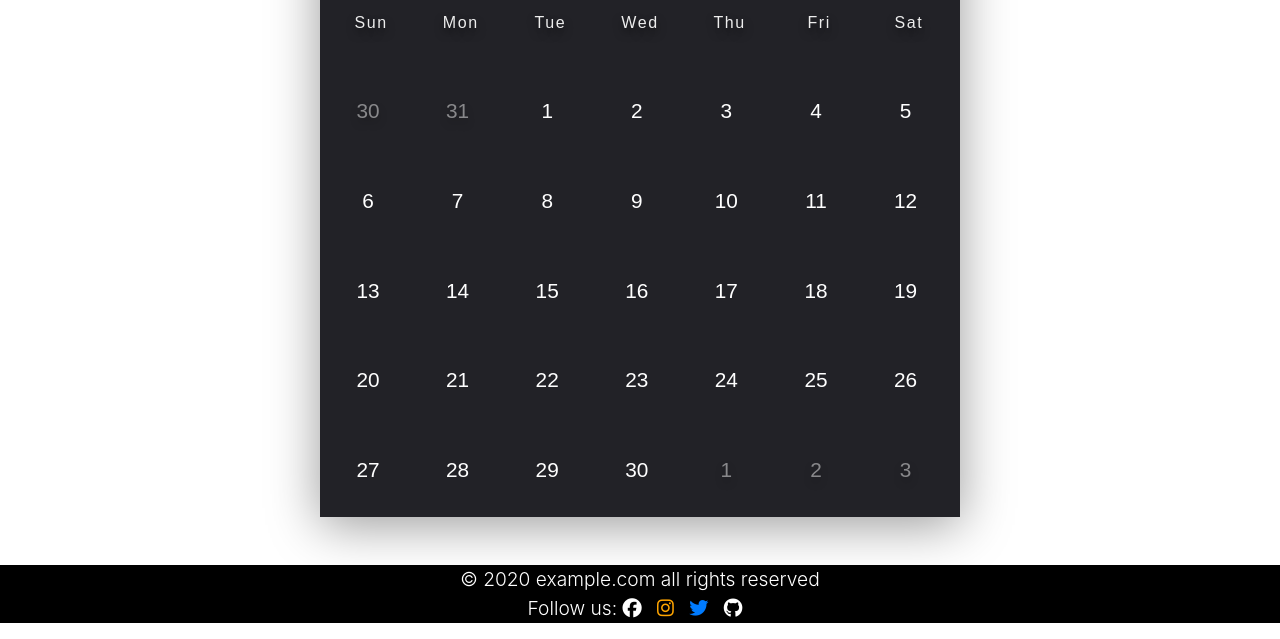
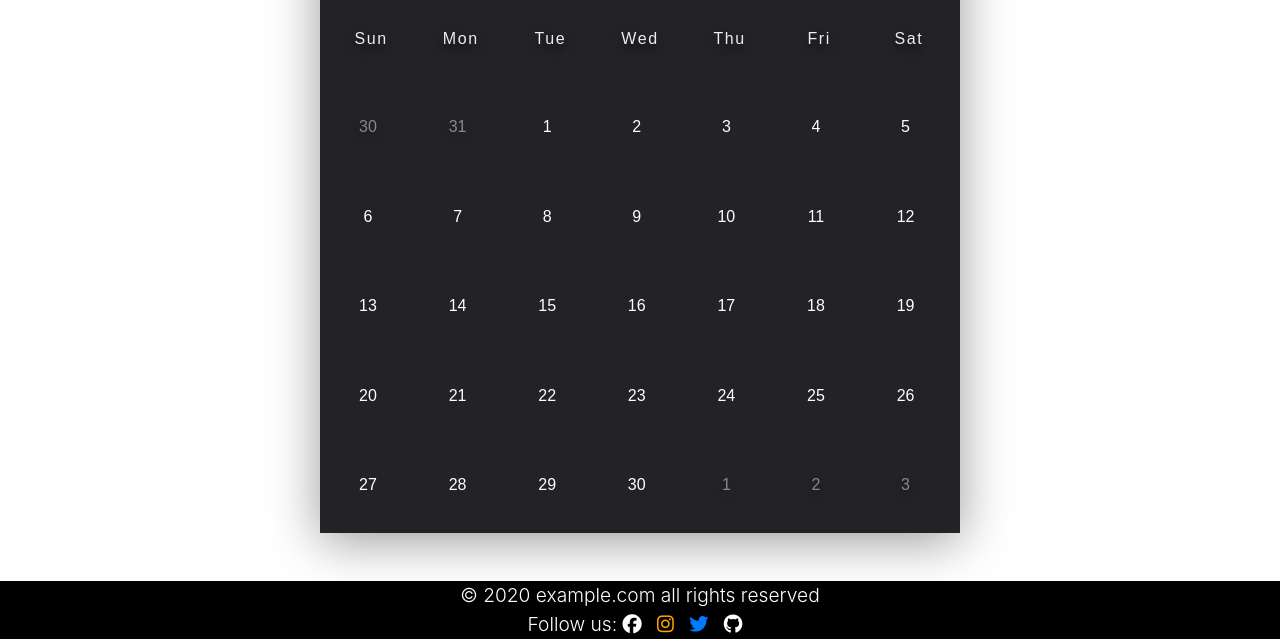
Before and after one commit to Ariyohalder2007/bikerider, a Django app: page /search_event/ in a window 1280 px wide. Shown: the part 273-912 px from the top of the page. Run offline with Django 3.2, Linux system fonts and the light colour scheme; some libraries are stand-ins or nearby versions.

Commit message:
Fix style

```diff
--- a/home/templates/home/search_event.html
+++ b/home/templates/home/search_event.html
@@ -53,7 +53,7 @@ Search Event
 }
 
 .month p {
-  font-size: 1rem;
+  font-size: 1.5rem;
 }
 
 .weekdays {
@@ -83,7 +83,7 @@ Search Event
 }
 
 .days div {
-  font-size: 1.3rem;
+  font-size: 1rem;
   margin: 0.3rem;
   width: 5rem;
   height: 5rem;
@@ -109,13 +109,39 @@ Search Event
   background-color: #167e56;
 }
 
+
+
+@media only screen and (max-width: 629px) {
+  /* fix style */
+/* .month p {
+  font-size: 0.8rem;
+}
+.month h1 {
+  font-size: 1rem;
+
+}
+.calendar{
+  width: 26rem;
+  height: 828.344px;
+}
+.days div{
+  margin: 0;
+  padding: 0;
+  font-size: .8rem;
+}
+.weekdays{
+font-size: 1rem;
+} */
+}
+
+
 </style>
 {% endblock css %}
 {% block  event_searchActive %}
 active
 {% endblock event_searchActive %}
 {% block body %}
-<div class="container my-2">
+<div class="container my-4">
       <div class="calendar">
         <div class="month">
           <i class="fas fa-angle-left prev"></i>
```
